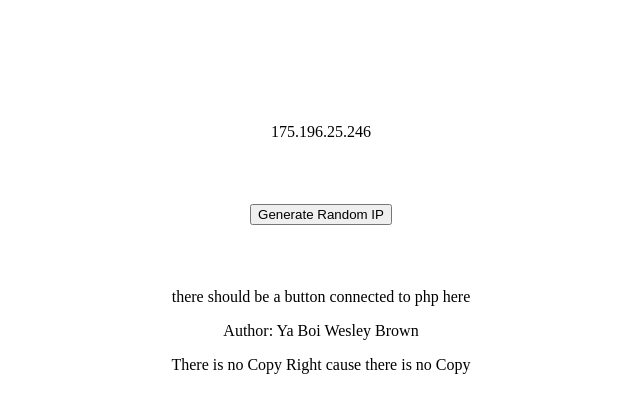
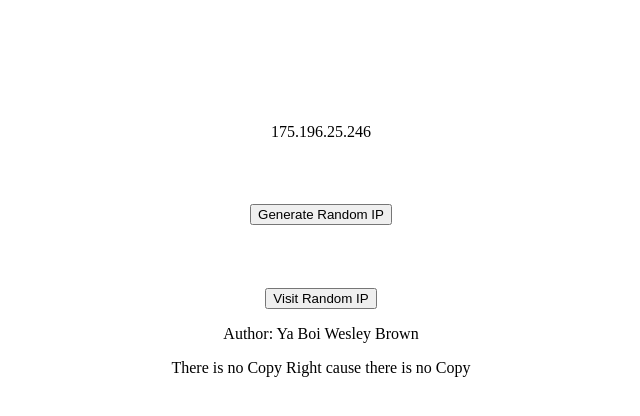
Before and after one commit to WesleyBrown792/CS401, a PHP site: page /B2.php in a window 1280 px wide. Shown: the part 246-662 px from the top of the page, without its empty margins (319-959 px from the left). Run offline with PHP 8.4, Linux system fonts and the light colour scheme.

Commit message:
there arnt many

```diff
--- a/B2.php
+++ b/B2.php
@@ -43,7 +43,9 @@
                   </button>
             </div>
             <div>
-                there should be a button connected to php here
+            <button onclick="window.location.href=$randIP">
+                    Visit Random IP
+                  </button>
             </div>
         </div>
         <footer>
--- a/B4.php
+++ b/B4.php
@@ -53,7 +53,7 @@
                         <input type="text" name="info" class="form-control" >
                     </div>
                     <div class="form-group">
-                        <div><label>Something Else</lable></div>]
+                        <div><label>Something Else</lable></div>
 
                         <input type="text" name="else" class="form-control" >
                     </div>
--- a/input.php
+++ b/input.php
@@ -11,6 +11,7 @@ $else = $_POST['else'];
 
 
 $exists = $dao->addwebsite($name, $url, $func, $layout, $info, $else);
+echo "addedwebsites";
 
 if(count($exists)>0){
     header('location:Home.php');
```
